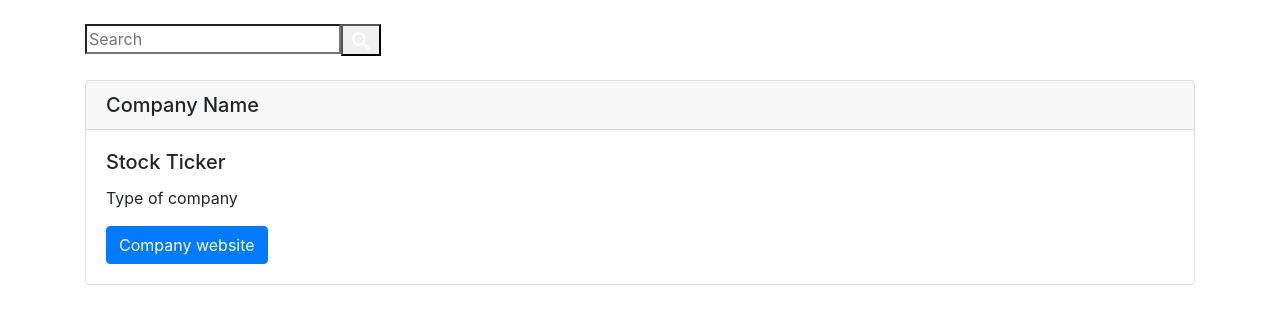
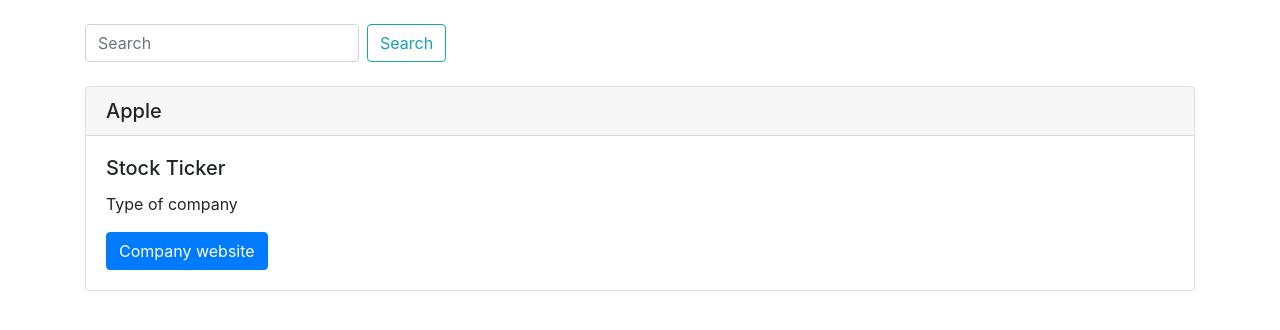
Before and after one commit to SteelMasterJ/Stock-Info-Displayer-App, a React (Create React App) app: page / in a window 1280 px wide. Shown: the top 330 px of the page. Built offline with nearby package versions, Linux system fonts and the light colour scheme.

Commit message:
Basic Reformatting

```diff
--- a/src/App.js
+++ b/src/App.js
@@ -2,6 +2,7 @@
 import { BrowserRouter } from 'react-router-dom';
 
 import SearchBar from './components/SearchBar';
+import Profile from './components/Profile';
 
 class App extends Component {
 
@@ -19,8 +20,6 @@
   render() {
     return (
       <BrowserRouter>
-      <SearchBar />
-        <div className="App">
         <head>
         <meta charset="utf-8" />
         <meta name="viewport" content="width=device-width, initial-scale=1, shrink-to-fit=no" />
@@ -29,23 +28,12 @@
         </head>
         <header className="App-header">
         </header>
-          <body>
-            <div class="container">
-              <div class="card mt-4">
-                <h5 class="card-header">Company Name</h5>
-                <div class="card-body">
-                  <h5 class="card-title">Stock Ticker</h5>
-                  <p class="card-text">Type of company</p>
-                  <a href="www.example.com" class="btn btn-primary">Company website</a>
-                </div>
-              </div>
-            </div>
+        <SearchBar />
+        <Profile companyName = "Apple" />
         {/* CDN dcript links */}
         <script src="https://code.jquery.com/jquery-3.5.1.slim.min.js" integrity="sha384-DfXdz2htPH0lsSSs5nCTpuj/zy4C+OGpamoFVy38MVBnE+IbbVYUew+OrCXaRkfj" crossorigin="anonymous"></script>
         <script src="https://cdn.jsdelivr.net/npm/popper.js@1.16.0/dist/umd/popper.min.js" integrity="sha384-Q6E9RHvbIyZFJoft+2mJbHaEWldlvI9IOYy5n3zV9zzTtmI3UksdQRVvoxMfooAo" crossorigin="anonymous"></script>
         <script src="https://stackpath.bootstrapcdn.com/bootstrap/4.5.0/js/bootstrap.min.js" integrity="sha384-OgVRvuATP1z7JjHLkuOU7Xw704+h835Lr+6QL9UvYjZE3Ipu6Tp75j7Bh/kR0JKI" crossorigin="anonymous"></script>
-          </body>
-        </div>
       </BrowserRouter>
     );
   }
--- /dev/null
+++ b/src/components/Profile.js
@@ -0,0 +1,20 @@
+import React from 'react';
+
+const Profile = props => (
+    <div className="App">
+        <body>
+        <div class="container">
+            <div class="card mt-4">
+            <h5 class="card-header">{props.companyName}</h5>
+            <div class="card-body">
+                <h5 class="card-title">Stock Ticker</h5>
+                <p class="card-text">Type of company</p>
+                <a href="www.example.com" class="btn btn-primary">Company website</a>
+            </div>
+            </div>
+        </div>
+        </body>
+    </div>
+);
+
+export default Profile;
--- a/src/components/SearchBar.js
+++ b/src/components/SearchBar.js
@@ -30,19 +30,19 @@
 
   return (
     <div class="container mt-4">
-        <form className="search-form" onSubmit={handleSubmit} >
-        <input type="search"
+        <form className="search-form form-inline my-2 my-lg-0" onSubmit={handleSubmit} >
+        <input
+              className="form-control mr-sm-2"
+              type="search"
               onChange={handleValueChange}
               name="search"
               //ref={(input) => this.query = input}
               placeholder="Search"
+              aria-label="Search"
               required
               />
-        <button type="submit" id="submit" className="search-button">
-          <svg fill="#fff" height="24" viewBox="0 0 23 23" width="24" xmlns="http://www.w3.org/2000/svg">
-          <path d="M15.5 14h-.79l-.28-.27C15.41 12.59 16 11.11 16 9.5 16 5.91 13.09 3 9.5 3S3 5.91 3 9.5 5.91 16 9.5 16c1.61 0 3.09-.59 4.23-1.57l.27.28v.79l5 4.99L20.49 19l-4.99-5zm-6 0C7.01 14 5 11.99 5 9.5S7.01 5 9.5 5 14 7.01 14 9.5 11.99 14 9.5 14z"/>
-          <path d="M0 0h24v24H0z" fill="none"/>
-        </svg>
+        <button type="submit" id="submit" className="search-button btn btn-outline-info my-2 my-sm-0">
+          Search
         </button>
     </form>
     </div>
```
Lines whose indentation alone changed are shown as unchanged.
